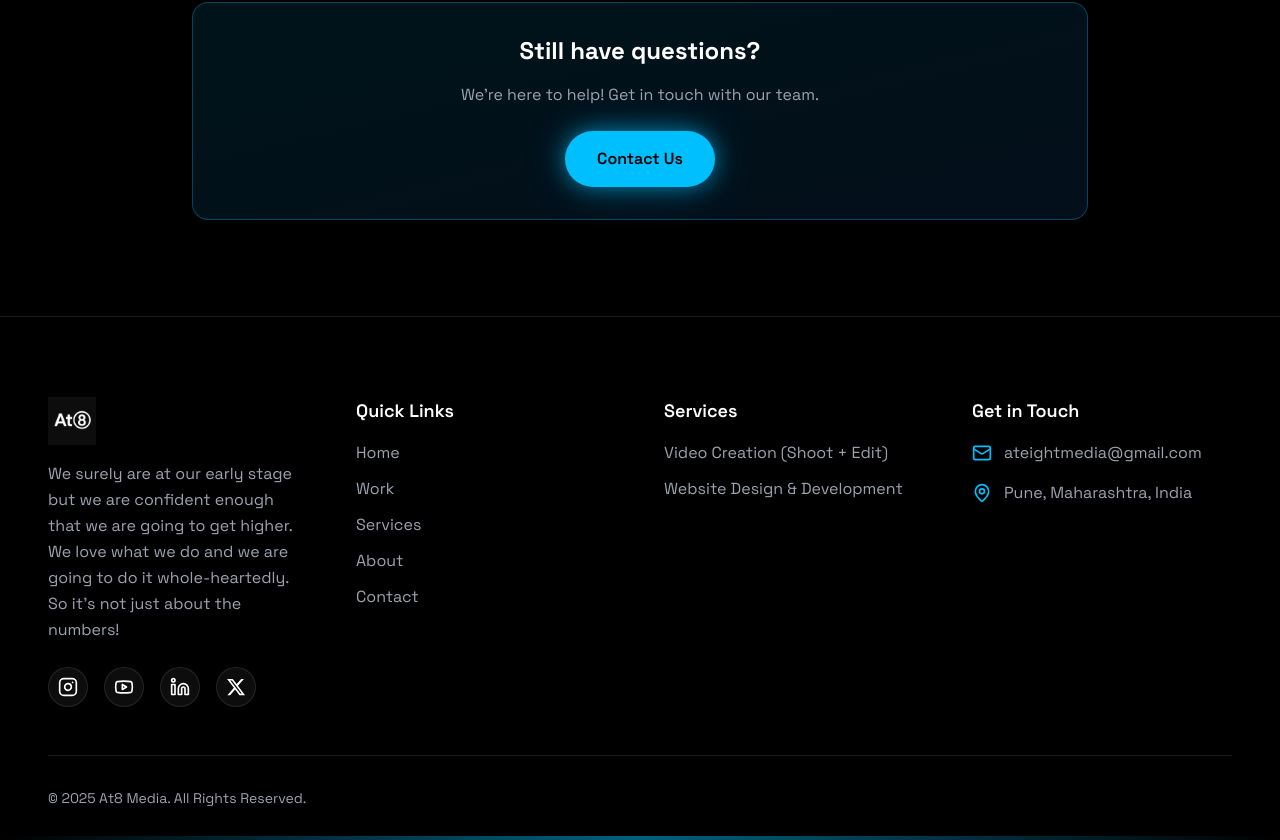
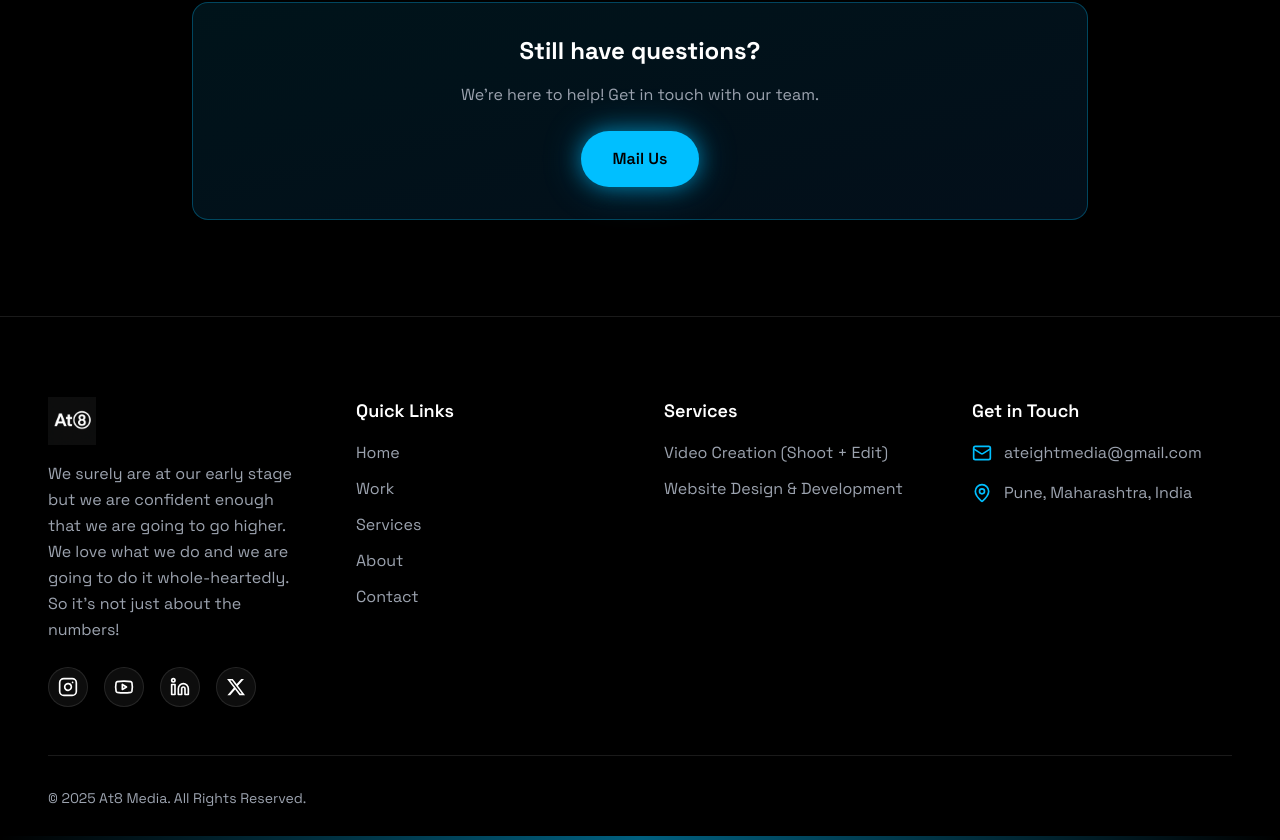
Before and after one commit to sagarkawad/at8-landing-page, a Next.js app: page / in a window 1280 px wide. Shown: the part 8253-9093 px from the top of the page. Built offline with nearby package versions, Linux system fonts and the light colour scheme.

Commit message:
links fixed

```diff
--- a/components/sections/FAQSection.tsx
+++ b/components/sections/FAQSection.tsx
@@ -81,7 +81,7 @@ export default function FAQSection() {
             className="inline-block"
           >
             <button className="px-8 py-4 rounded-full bg-[#00BFFF] text-black font-semibold hover:bg-[#1E90FF] transition-all duration-300 hover:scale-105 glow-blue">
-              Contact Us
+              Mail Us
             </button>
           </a>
         </div>
--- a/components/sections/Footer.tsx
+++ b/components/sections/Footer.tsx
@@ -31,7 +31,7 @@ export default function Footer() {
             </div>
             <p className="text-gray-400 leading-relaxed">
               We surely are at our early stage but we are confident enough that
-              we are going to get higher. We love what we do and we are going to
+              we are going to go higher. We love what we do and we are going to
               do it whole-heartedly. So it&apos;s not just about the numbers!
             </p>
             <div className="flex gap-4 mt-6">
--- a/components/sections/Navbar.tsx
+++ b/components/sections/Navbar.tsx
@@ -111,13 +111,11 @@ export default function Navbar() {
                 <Button
                   size="sm"
                   onClick={() => {
-                    const element = document.querySelector("#footer");
-                    if (element) {
-                      element.scrollIntoView({
-                        behavior: "smooth",
-                        block: "start",
-                      });
-                    }
+                    window.open(
+                      "https://docs.google.com/forms/d/e/1FAIpQLSeSgj3HNE3s1hAOrX4eFmj7L0gIDj8ssz-K0QJVmbB8zqsoCQ/viewform",
+                      "_blank",
+                      "noopener,noreferrer"
+                    );
                     setIsMenuOpen(false);
                   }}
                   className="w-full bg-[#00BFFF] hover:bg-[#1E90FF] text-black font-semibold px-6 py-2 rounded-full transition-all duration-300"
```
